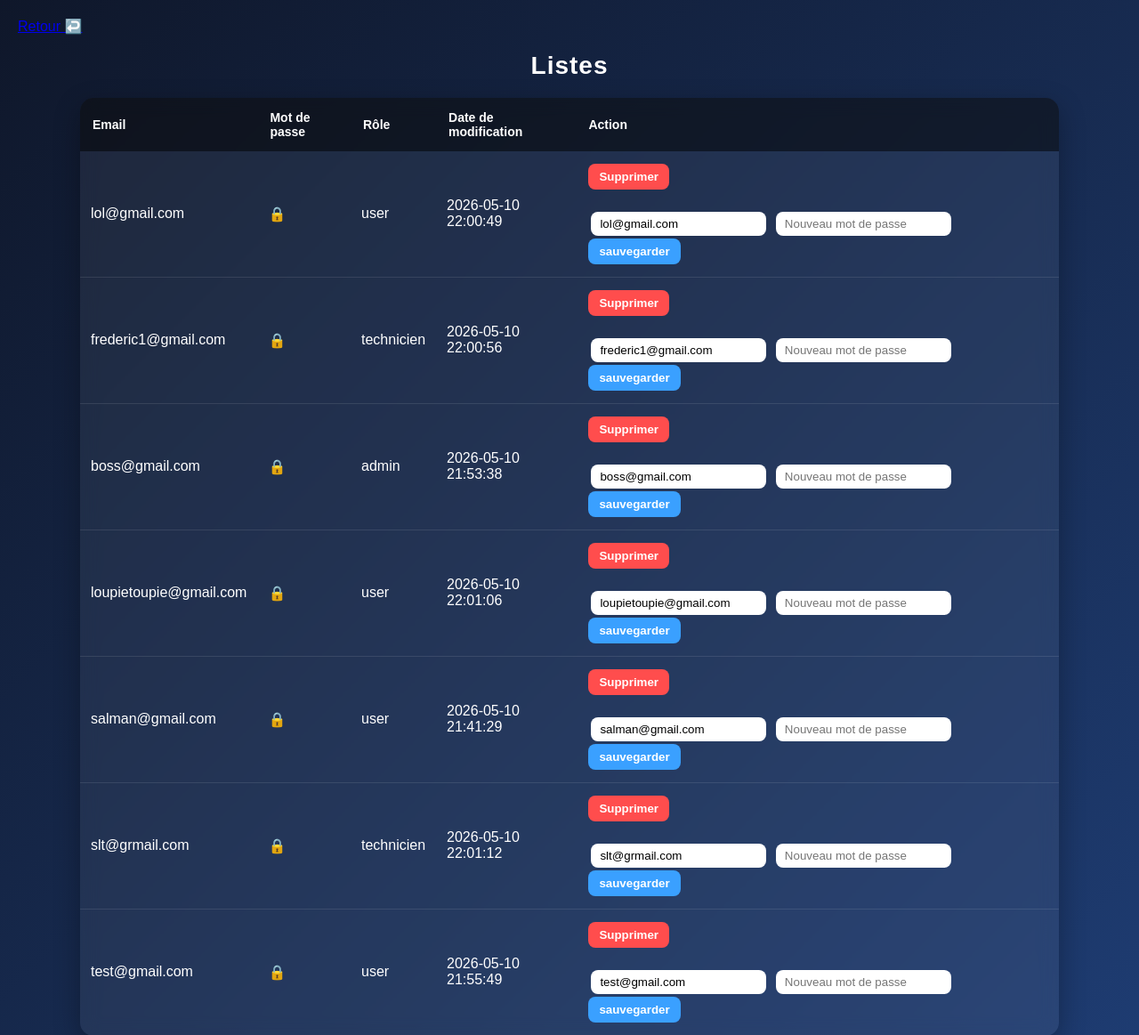
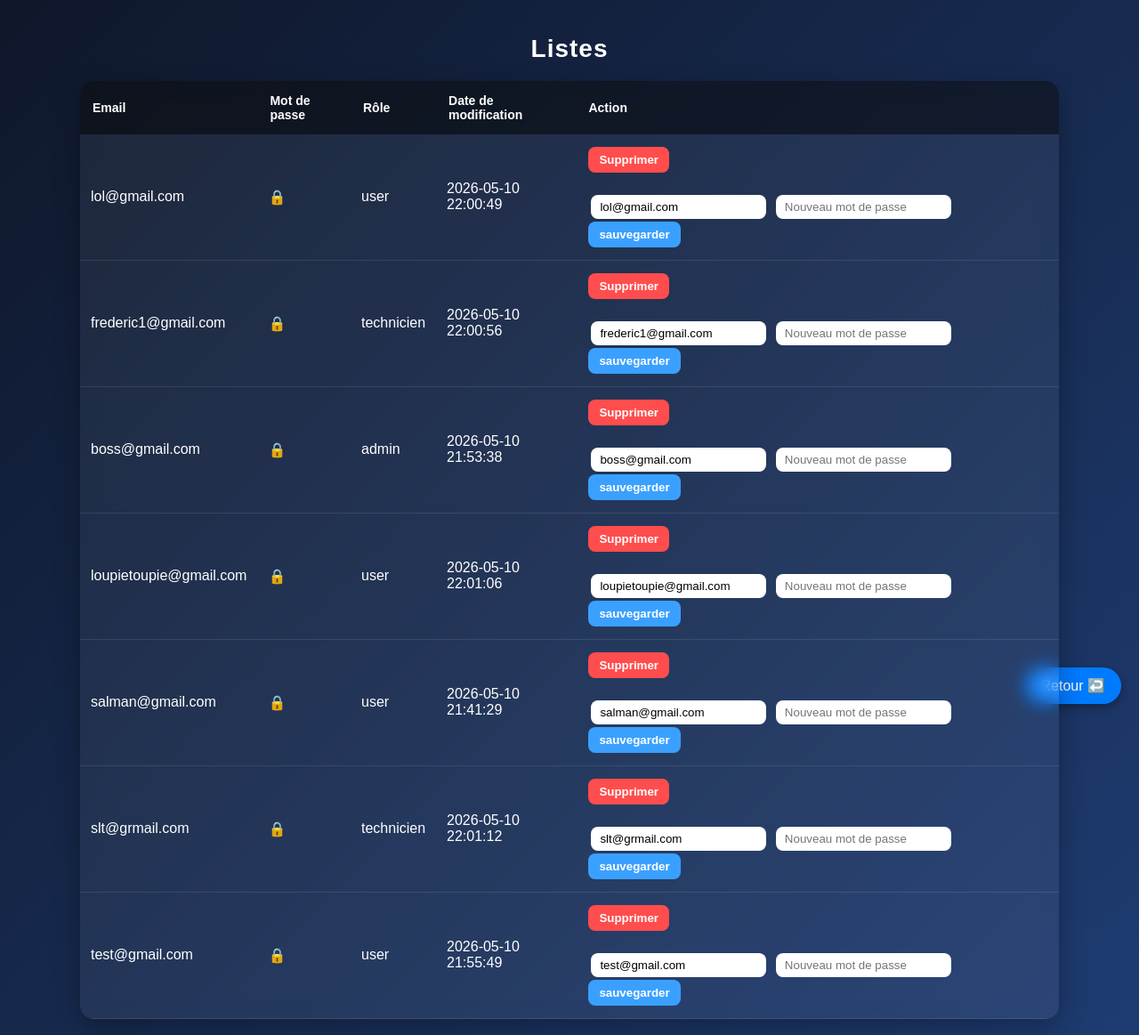
Before and after one commit to selimleplusbo/helpdesk, a PHP site: page /Panel.php in a window 1280 px wide. Shown: the top 1163 px of the page at 89% size. Run offline with PHP 8.4, Linux system fonts and the light colour scheme; a user stored in the database is signed in; data comes from the database, SQL or seed files in the repository.

Commit message:
Update Panel.php

```diff
--- a/helbdesk_nassihi_soufiane/Panel.php
+++ b/helbdesk_nassihi_soufiane/Panel.php
@@ -150,7 +150,25 @@ button[name="modif"] {
     background: #3aa0ff;
     color: white;
 }
+nav{
+    position:fixed;
+    bottom:20px;
+    right:20px;
+}
 
+nav a{
+    background:#007BFF;
+    color:white;
+    padding:12px 18px;
+    border-radius:25px;
+    text-decoration:none;
+    box-shadow:0 4px 10px rgba(0,0,0,0.3);
+    transition:0.3s;
+}
+
+nav a:hover{
+    background:#0056b3;
+}
 /* ROLE BADGE */
 .role {
     padding: 4px 10px;
@@ -172,7 +190,10 @@ td form {
 
 </head>
 <body>
-<a href="index.php" class="btn-retour">Retour ↩️</a>
+    <nav>
+<a href="index.php">Retour ↩️</a>
+
+</nav>
 
 <div class="container">
     <h1>Listes</h1>
```
